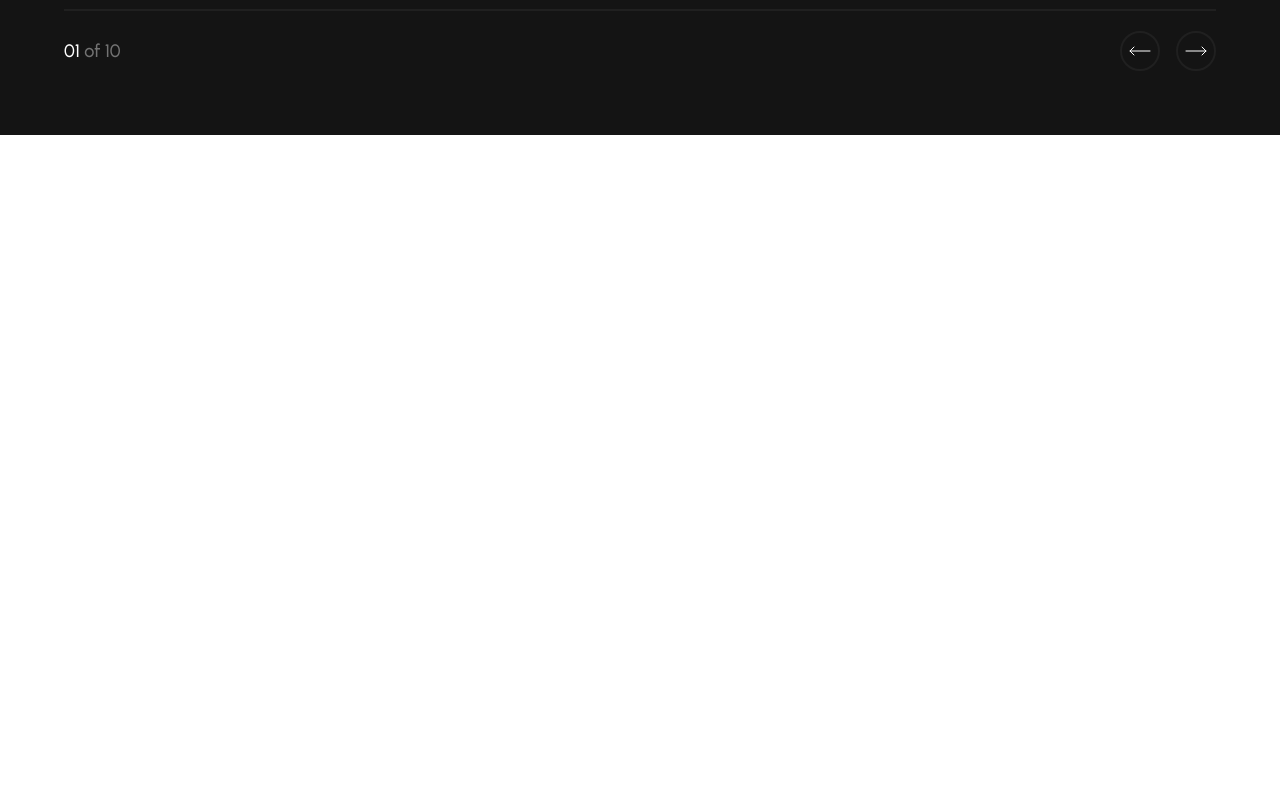
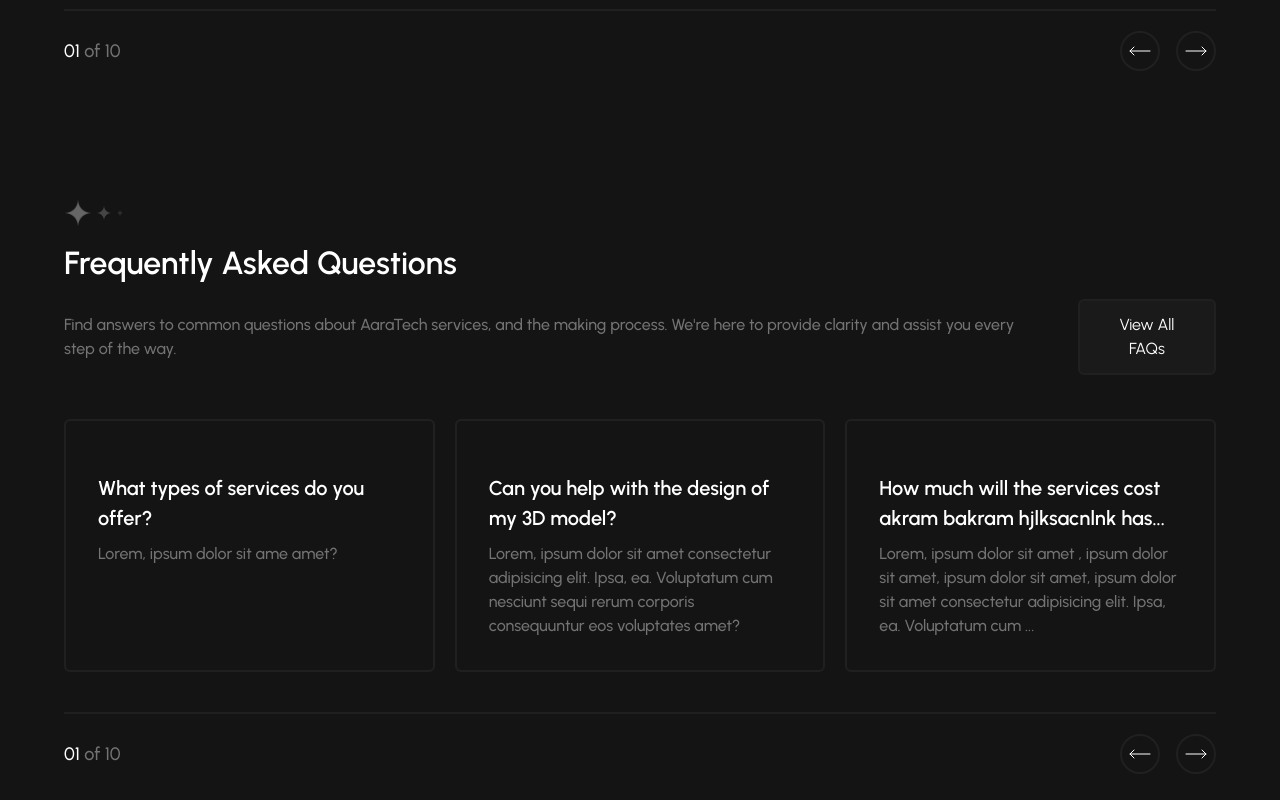
Before and after one commit to sagar-tandan/TrialFB, a React (Vite) app: page / in a window 1280 px wide. Shown: the part 1596-2396 px from the top of the page. Before the commit the page ends 1731 px from the top, so only its background shows below. Built offline with nearby package versions, Linux system fonts and the light colour scheme; no server answers.

Commit message:
FAQ done

```diff
--- /dev/null
+++ b/src/USER/HomePage/FrequentlyAskedQuestion.jsx
@@ -0,0 +1,91 @@
+import React, { useState } from "react";
+import spark from "../UserAssets/spark.png";
+import { MoveLeft, MoveRight, Star } from "lucide-react";
+
+const products = [
+  {
+    question: "What types of services do you offer?",
+    answer:
+      "Lorem, ipsum dolor sit ame amet?",
+  },
+  {
+    question: "Can you help with the design of my 3D model?",
+    answer:
+      "Lorem, ipsum dolor sit amet consectetur adipisicing elit. Ipsa, ea. Voluptatum cum nesciunt sequi rerum corporis consequuntur eos voluptates amet?",
+  },
+  {
+    question:
+      "How much will the services cost akram bakram hjlksacnlnk haschoiahjcpoais AICJPOJSADOCJ ?",
+    answer:
+      "Lorem, ipsum dolor sit amet , ipsum dolor sit amet, ipsum dolor sit amet, ipsum dolor sit amet consectetur adipisicing elit. Ipsa, ea. Voluptatum cum nesciunt sequi rerum corporis consequuntur eos voluptates amet?",
+  },
+];
+
+const FrequentlyAskedQuestion = () => {
+  return (
+    <div className="w-full py-6 px-16 flex flex-col gap-5 my-10">
+      <div className="w-full flex items-center gap-1">
+        <img className="w-7 h-7" src={spark} alt="" />
+        <img className="w-4 h-4 opacity-60" src={spark} alt="" />
+        <img className="w-2 h-2 opacity-30" src={spark} alt="" />
+      </div>
+      <h1 className="w-full text-[32px] font-semibold leading-none">
+        Frequently Asked Questions{" "}
+      </h1>
+
+      {/* Complementay section */}
+      <div className="w-full flex justify-between gap-10 items-center">
+        <p className="max-w-5xl text-[#737373] font-medium text-[16px]">
+          Find answers to common questions about AaraTech services, and the
+          making process. We're here to provide clarity and assist you every
+          step of the way.
+        </p>
+        <button className="border-[2px] border-[#202020] rounded-md py-3 px-6 bg-[#1a1a1a] active:bg-[#1d1d1d] duration-100 transition-all ease-in-out">
+          View All FAQs
+        </button>
+      </div>
+
+      {/* PRODUCTS */}
+
+      <div className="w-full flex gap-5 mt-6">
+        {products?.map((product, index) => (
+          <div
+            key={index}
+            className="w-full p-8 flex flex-col gap-1 border-[2px] border-[#202020] rounded-md"
+          >
+            <h1 className="w-full text-[20px] font-semibold mt-5 max-w-sm h-[65px]">
+              {product.question?.length > 60
+                ? product.question.slice(0, 60) + "..."
+                : product.question}
+            </h1>
+            <p className="font-medium w-full text-[16px] text-[#737373]">
+              {product.answer?.length > 150
+                ? product.answer.slice(0, 150) + "..."
+                : product.answer}
+            </p>
+          </div>
+        ))}
+      </div>
+
+      <hr className="border-[1px] border-[#202020] mt-5" />
+
+      <div className="w-full flex justify-between items-center">
+        <span className="text-[18px] font-medium">
+          01 <span className="text-[#737373]">of 10</span>
+        </span>
+
+        <div className="flex gap-4">
+          <span className="w-[40px] h-[40px] rounded-full border-[2px] border-[#202020] flex items-center justify-center hover:bg-[#1a1a1a] cursor-pointer transition-all ease-in-out duration-300">
+            <MoveLeft strokeWidth="1px" />
+          </span>
+
+          <span className="w-[40px] h-[40px] rounded-full border-[2px] border-[#202020] flex items-center justify-center hover:bg-[#1a1a1a] cursor-pointer transition-all ease-in-out duration-300">
+            <MoveRight strokeWidth="1px" />
+          </span>
+        </div>
+      </div>
+    </div>
+  );
+};
+
+export default FrequentlyAskedQuestion;
--- a/src/USER/HomePage/MainPage.jsx
+++ b/src/USER/HomePage/MainPage.jsx
@@ -4,6 +4,7 @@ import HeroSection from "./HeroSection";
 import CLients from "./CLients";
 import FeaturedProducts from "./FeaturedProducts";
 import ClientReview from "./ClientReview";
+import FrequentlyAskedQuestion from "./FrequentlyAskedQuestion";
 
 const MainPage = () => {
   return (
@@ -13,6 +14,7 @@ const MainPage = () => {
       <CLients />
       <FeaturedProducts />
       <ClientReview />
+      <FrequentlyAskedQuestion />
     </div>
   );
 };
```
